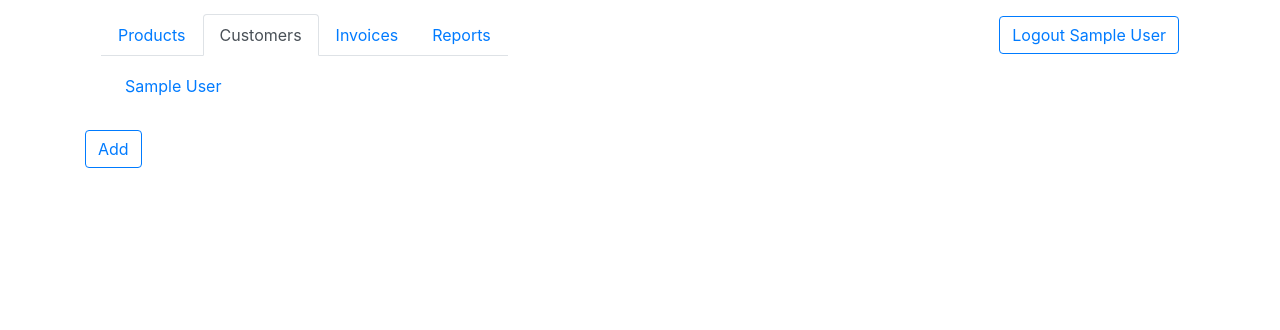
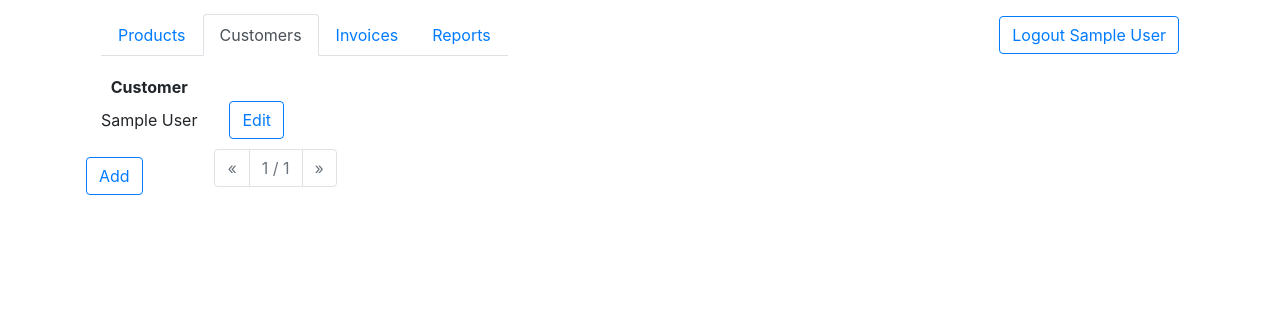
Before and after one commit to riihikallio/tsoha-laskutus, a Flask app: page /customers/ in a window 1280 px wide. Shown: the top 330 px of the page. Run offline with Flask 2, Linux system fonts and the light colour scheme; a user stored in the database is signed in; tables that the repository leaves empty hold one stand-in row (values such as "Sample post"); some libraries are stand-ins or nearby versions.

Commit message:
Implement pagination

```diff
--- a/application/customer/views.py
+++ b/application/customer/views.py
@@ -13,7 +13,13 @@ def deletable(number):
 @app.route("/customers/", methods=["GET"])
 @login_required
 def customers_index():
-    return render_template("customer/list.html", customers=Customer.query.all())
+    last = int((Customer.query.count()-1)/5)+1
+    last = last if last > 0 else 1
+    page = request.args.get('page', default = 1, type = int)
+    page = page if page >= 1 else 1
+    page = page if page <= last else last
+    customers = Customer.query.paginate(page=page, per_page=5, error_out=False).items
+    return render_template("customer/list.html", customers=customers, page=page, last=last)
 
 
 @app.route("/customers/<int:number>/", methods=["GET"])
--- a/application/templates/customer/list.html
+++ b/application/templates/customer/list.html
@@ -4,16 +4,32 @@
 <script>
   var tab="cust"
 </script>
-<ul style="list-style-type:none">
+<table>
+  <thead>
+    <th style="text-align:center">Customer</th>
+    <th></th>
+  </thead>
+  <tbody>
     {% for customer in customers %}
-<li>
-  <a href="{{ url_for('customer_edit', number=customer.number) }}">
-    {{ customer.name }}
+    <tr>
+      <td class="px-3">{{ customer.name }}</td>
+      <td class="px-3">
+        <a class="btn btn-outline-primary" role="button" href="{{ url_for('customer_edit', number=customer.number) }}">
+          Edit
         </a>
-</li>
+      </td>
+    </tr>
     {% endfor %}
-</ul>
+    <tr>
+      <td>
           <a class="btn btn-outline-primary my-3" role="button" href="{{ url_for('customer_form') }}">
             Add
           </a>
+      </td>
+      <td>
+        {{ pagination("customers_index", page, last) }}
+      </td>
+    </tr>
+  </tbody>
+</table>
 {% endblock %}
--- a/application/templates/layout.html
+++ b/application/templates/layout.html
@@ -1,4 +1,4 @@
-{% from "macros.html" import errorlst %}
+{% from "macros.html" import errorlst, pagination %}
 <!DOCTYPE html>
 <html>
 
--- a/application/templates/macros.html
+++ b/application/templates/macros.html
@@ -5,3 +5,27 @@
   {% endfor %}
 </ul>
 {% endmacro %}
+
+{% macro pagination(index, page, last) %}
+<nav aria-label="Page navigation">
+  <ul class="pagination">
+    <li class="page-item {{ "disabled" if page==1 }}">
+      <a class="page-link" href="{{ url_for(index, page=page-1) }}" aria-label="Previous">
+        <span aria-hidden="true">&laquo;</span>
+        <span class="sr-only">Previous</span>
+      </a>
+    </li>
+    <li class="page-item disabled">
+      <span class="page-link">
+        {{ page }} / {{ last }}
+      </span>
+    </li>
+    <li class="page-item {{ "disabled" if page==last }}">
+      <a class="page-link" href="{{ url_for(index, page=page+1) }}" aria-label="Next">
+        <span aria-hidden="true">&raquo;</span>
+        <span class="sr-only">Next</span>
+      </a>
+    </li>
+  </ul>
+</nav>
+{% endmacro%}
```
Also changed, not shown: application/invoice/views.py (+6 -1 lines), application/product/views.py (+7 -1 lines), application/templates/invoice/list.html (+13 -3 lines), application/templates/product/list.html (+14 -5 lines). Lines whose indentation alone changed are shown as unchanged.
